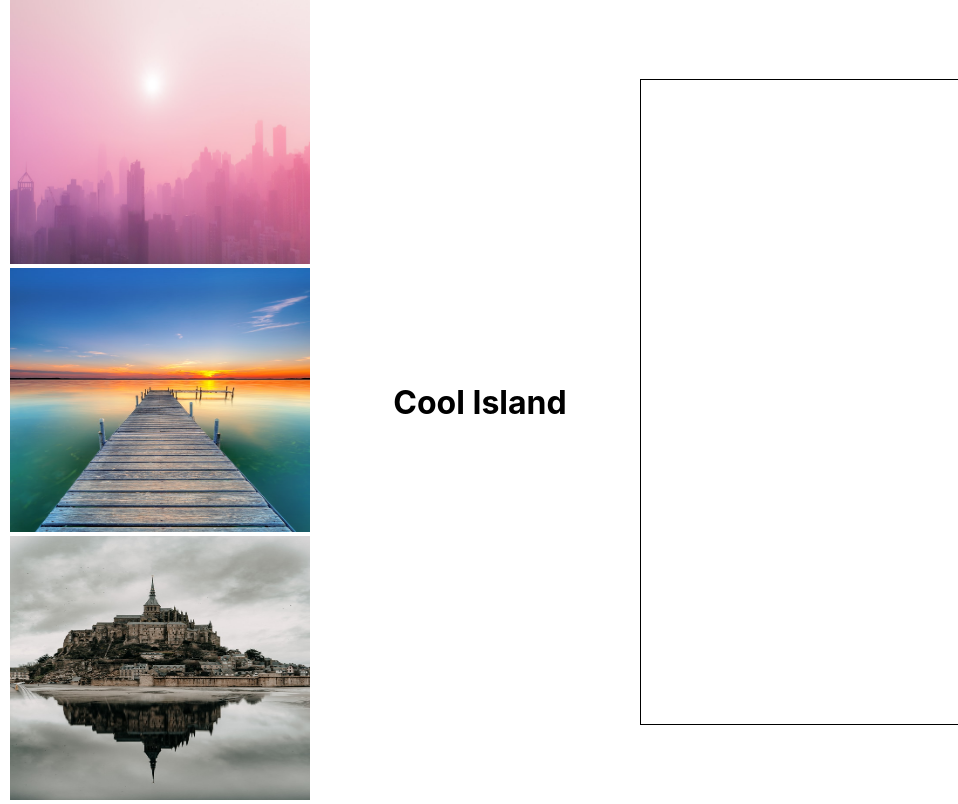
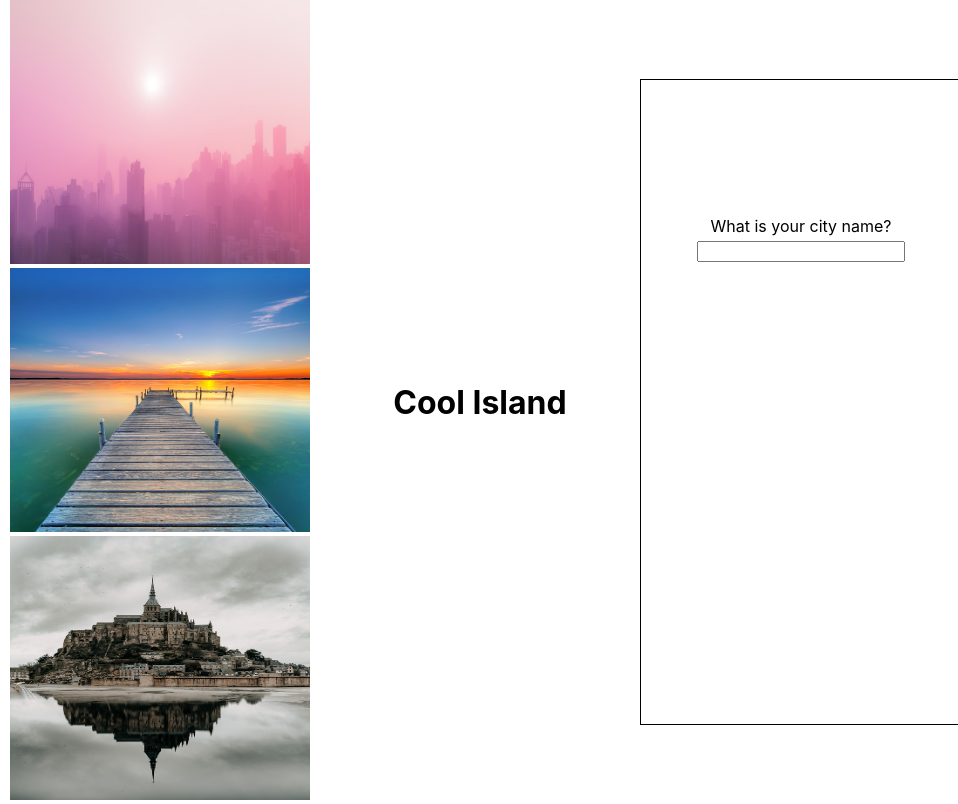
Before and after one commit to joshua360x/battery-Needed-cityBuilder, a React (Create React App) app: page / in a window 1280 px wide. Shown: the whole page, without its empty margins (0-958 px from the left). Built offline with nearby package versions, Linux system fonts and the light colour scheme.

Commit message:
city name change function handler built out

```diff
--- a/src/App.js
+++ b/src/App.js
@@ -29,6 +29,7 @@ function App() {
       </h1>
       <div className="bottom">
         {/* here, the CityNameInput component takes in the setCityName state handler function */}
+        <CityNameInput setCityName={setCityName} />
         <section className="dropdowns">
           {/*
           render all three Dropdown components (WaterfrontDropdown, SkylineDropdown, CastleDropdown) here.
--- a/src/CityNameInput.js
+++ b/src/CityNameInput.js
@@ -1,12 +1,15 @@
 import React from 'react';
 
-export default function CityNameInput(props) {
+export default function CityNameInput({ setCityName }) {
+  function changeName(e) {
+    setCityName(e.target.value);
+  }
   return (
     <section>
       What is your city name?
       {/* this component should have a prop called setCityName, which is a function */}
       {/* on change, this component should use e.target.value to pass the correct id to the setCityName function */}
-      <input />
+      <input onChange={changeName} />
     </section>
   );
 }
```
